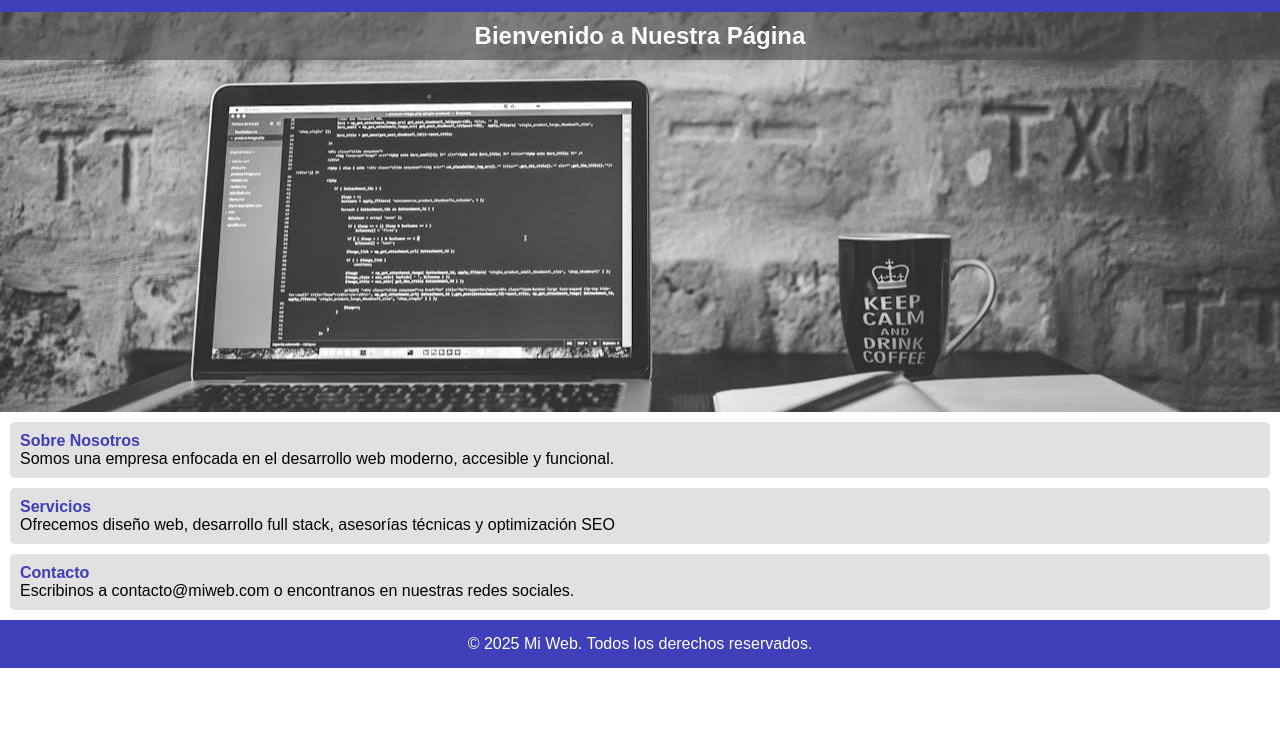
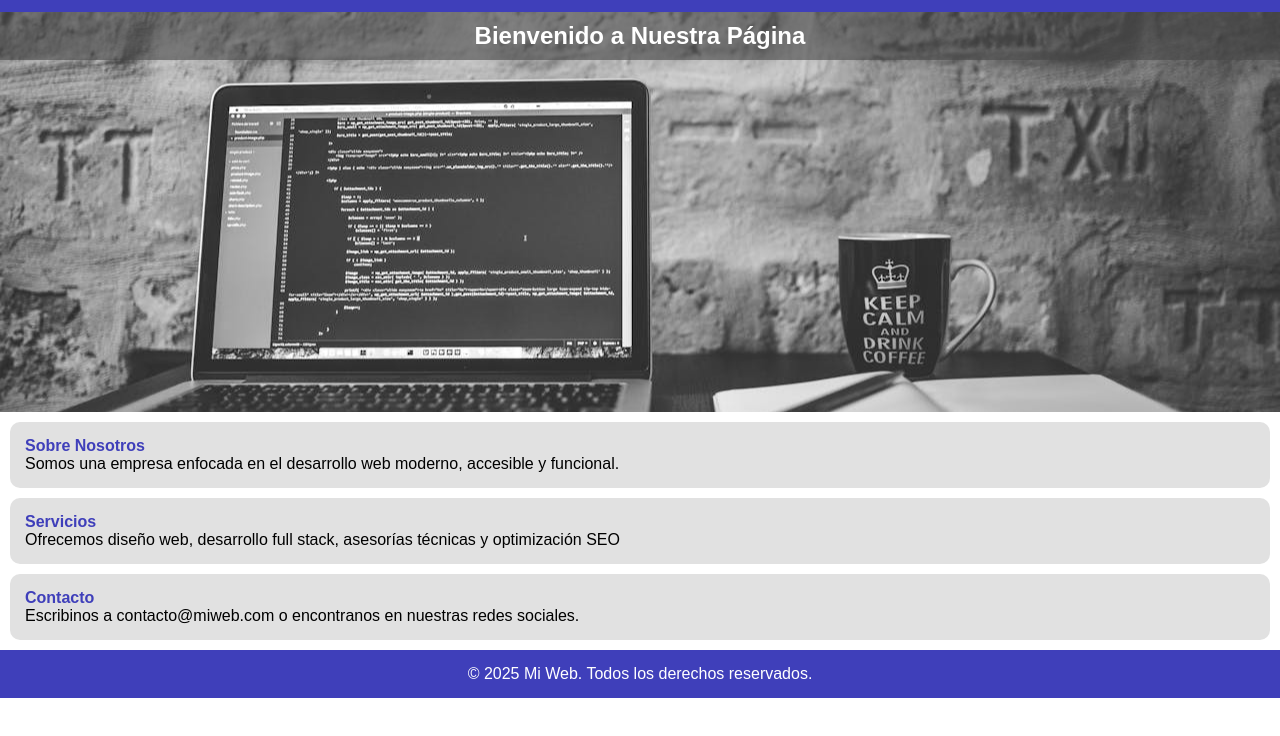
Before and after one commit to vitucab/copielapagdelprofe, a plain HTML site: page index.html in a window 1280 px wide. Shown: the part 64-800 px from the top of the page. Drawn offline with Linux system fonts and the light colour scheme.

Commit message:
pequenios cambioos

```diff
--- a/css/style.css
+++ b/css/style.css
@@ -38,13 +38,13 @@ h3{
 }
 
 main section{
-    border-radius: 5px;
-    padding: 10px;
+    border-radius: 10px;
+    padding: 15px;
     margin: 10px;
     background-color: rgb(225, 225, 225);
 }
 
-.abajo{
+footer section{
     background-color: rgb(63, 63, 186);
     color: white;
     text-align: center;
--- a/index.html
+++ b/index.html
@@ -38,11 +38,11 @@
         </section>
     </main>
 
-
-
-    <section class="abajo">
-        <p>© 2025 Mi Web. Todos los derechos reservados.</p>
-    </section>
+    <footer>
+        <section>
+            <p>© 2025 Mi Web. Todos los derechos reservados.</p>
+        </section>
+    </footer>
 
 
 </body>
```
